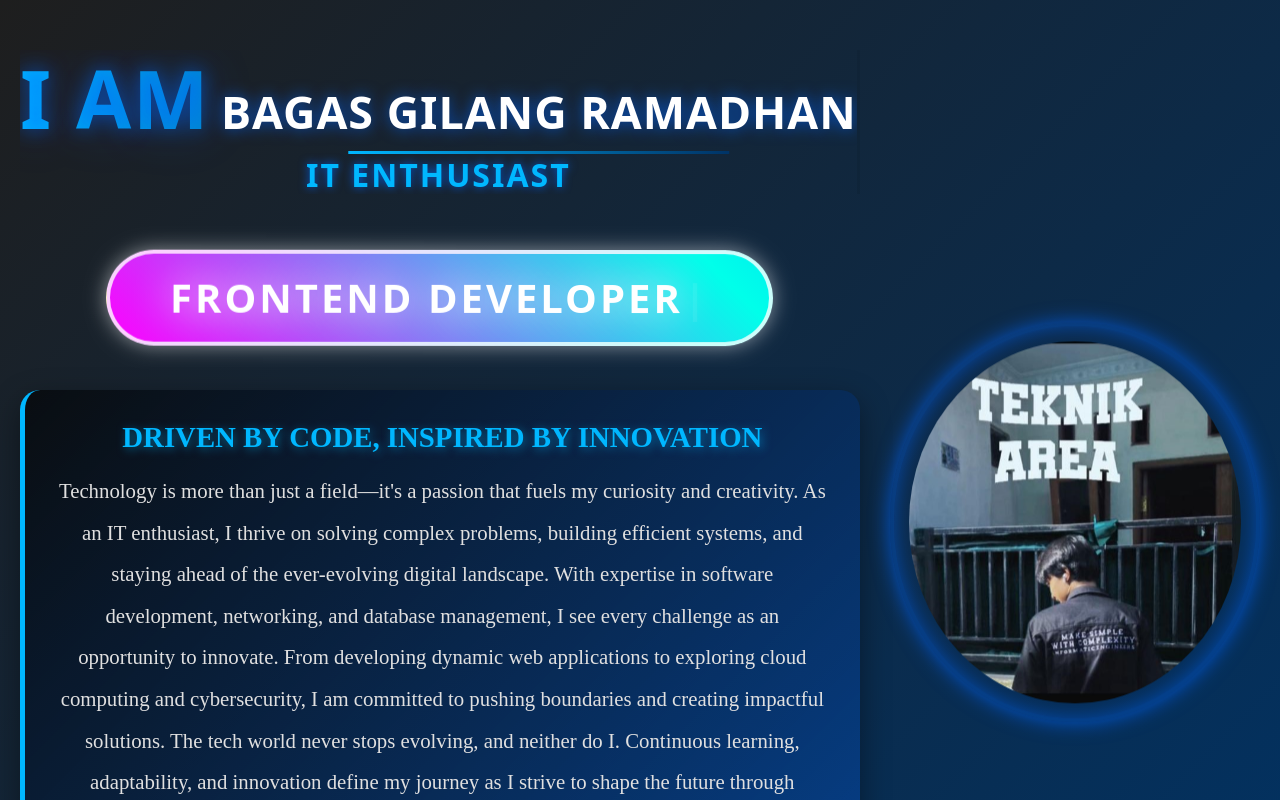
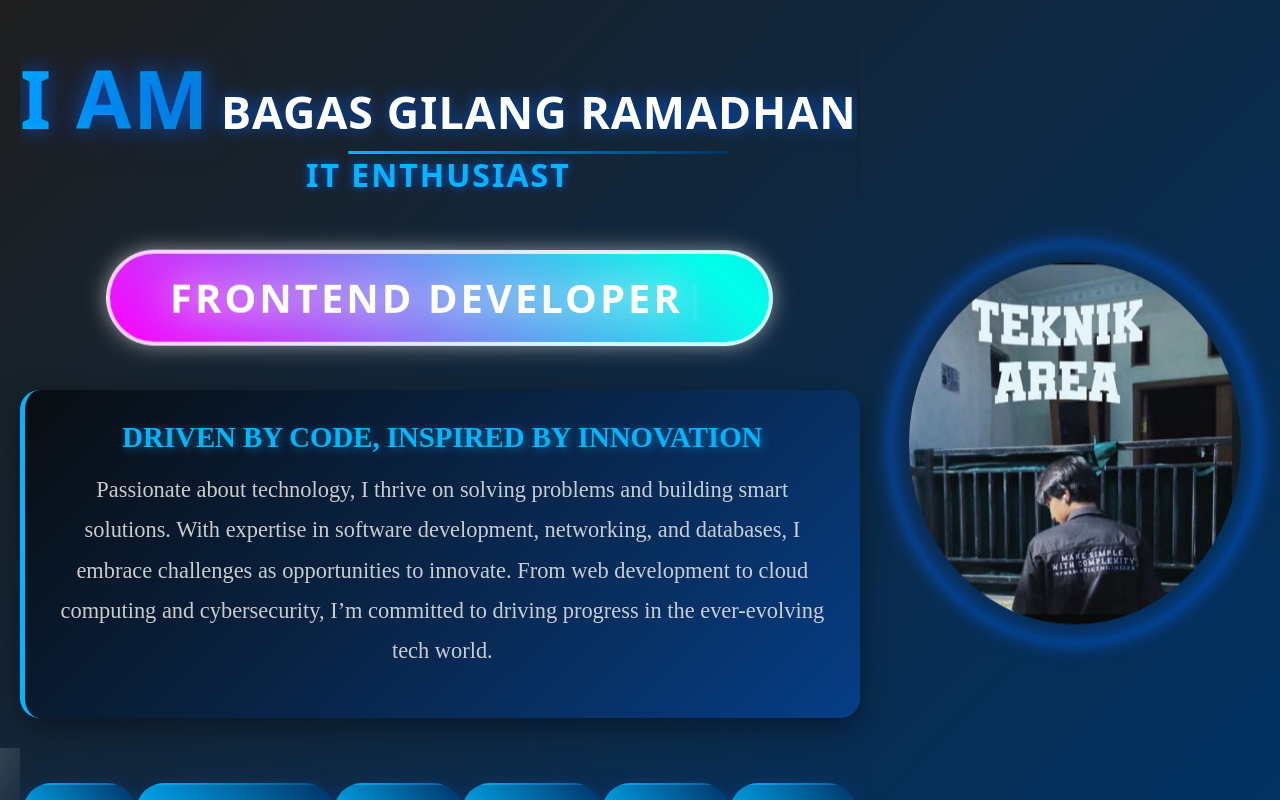
Before and after one commit to bagasgr/portfolio, a React (Create React App) app: page / in a window 1280 px wide. Shown: the top 800 px of the page. Built offline with nearby package versions, Linux system fonts and the light colour scheme.

Commit message:
update inovasi

```diff
--- a/src/App.js
+++ b/src/App.js
@@ -98,14 +98,13 @@ function App() {
             </h2>
             <article class="hero-description" data-aos="fade-right">
   <h2>Driven by Code, Inspired by Innovation</h2>
-  Technology is more than just a field—it's a passion that fuels my curiosity and creativity.
-  As an IT enthusiast, I thrive on solving complex problems, building efficient systems, and staying ahead of the ever-evolving digital landscape.
+  <p>
+    Passionate about technology, I thrive on solving problems and building smart solutions.
+    With expertise in software development, networking, and databases, I embrace challenges as opportunities to innovate.
+    From web development to cloud computing and cybersecurity, I’m committed to driving progress in the ever-evolving tech world.
+  </p>
+</article>
 
-  With expertise in software development, networking, and database management, I see every challenge as an opportunity to innovate.
-  From developing dynamic web applications to exploring cloud computing and cybersecurity, I am committed to pushing boundaries and creating impactful solutions.
-
-  The tech world never stops evolving, and neither do I. Continuous learning, adaptability, and innovation define my journey as I strive to shape the future through technology.
-</article>
 
 
             <div className="navigation" data-aos="slide-up">
```
